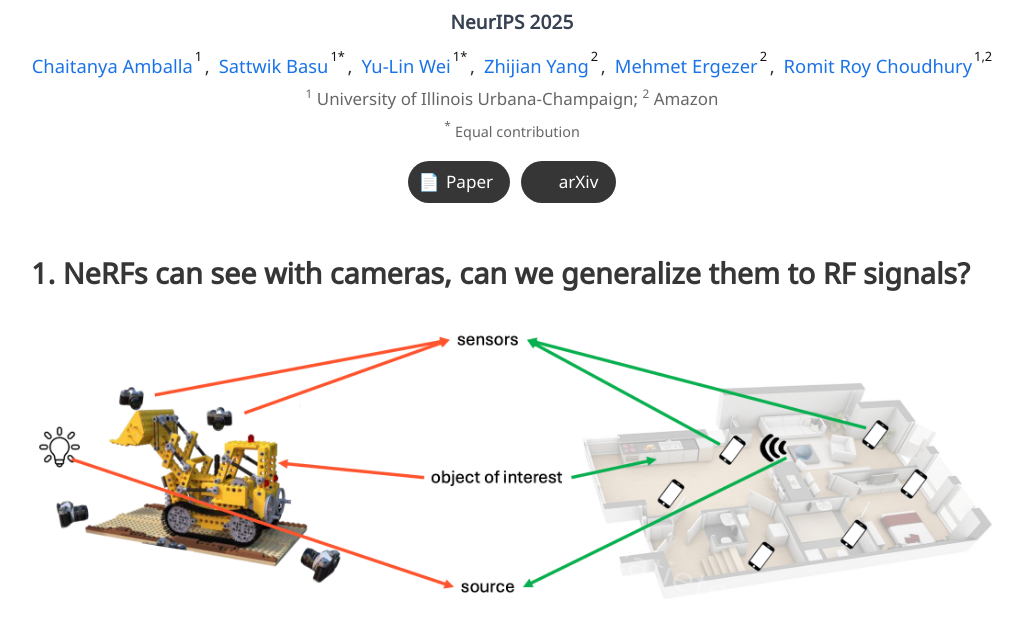
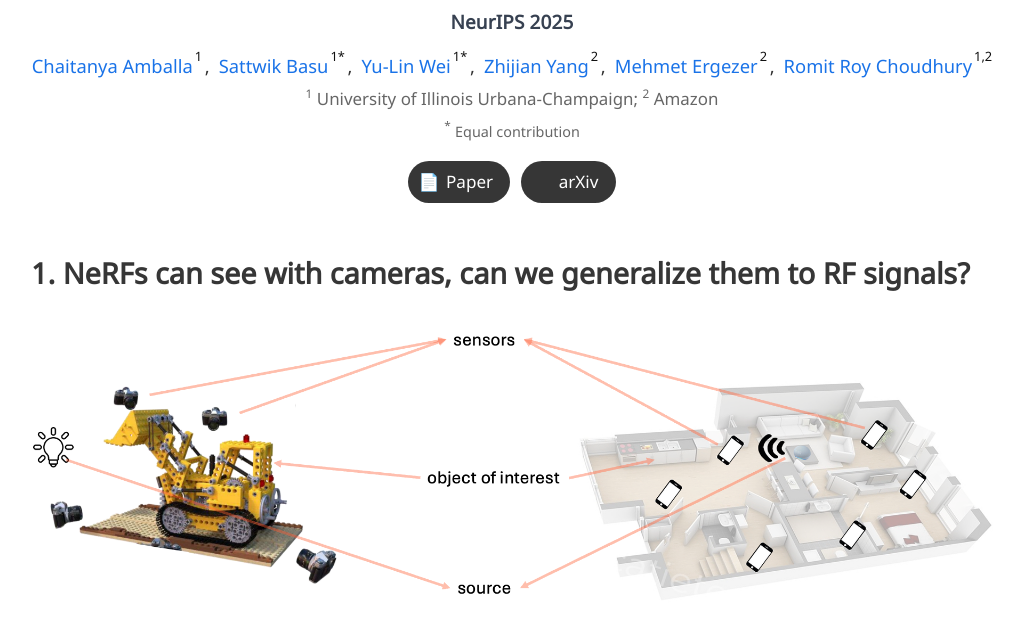
Before and after one commit to echonerf/echonerf.github.io, a plain HTML site: page index.html in a window 1280 px wide. Shown: the part 105-738 px from the top of the page, without its empty margins (128-1151 px from the left). Drawn offline with nearby package versions, Linux system fonts and the light colour scheme; some icons are missing; a web font is replaced by a local one.

Commit message:
revamping changes

```diff
--- a/index.html
+++ b/index.html
@@ -228,7 +228,7 @@
   <div class="container">
     <h3 class="title is-3">1. NeRFs can see with cameras, can we generalize them to RF signals?</h3>
     <!-- <h3 class="title is-3">2. EchoNeRF: Generalizing NeRFs to multipath signals</h3> -->
-    <img src="./static/images/intro4.png" style="width: 100%; margin-top: 2em; margin-bottom: 2em;" alt="Left: vanilla NeRF—cameras capture light from an object (e.g., a bulldozer). Right: EchoNeRF—phones capture RF multipath echoes from a house." />
+    <img src="./static/images/intro5.png" style="width: 100%; margin-top: 2em; margin-bottom: 2em;" alt="Left: vanilla NeRF—cameras capture light from an object (e.g., a bulldozer). Right: EchoNeRF—phones capture RF multipath echoes from a house." />
     <div>
       <p>
         In <strong> NeRFs</strong> (left), the sensors are <em>cameras</em> that record <em>light</em> (as RGB images) coming from an object of interest (bulldozer).
```
Also changed, not shown: static/images/intro5.png (added).
